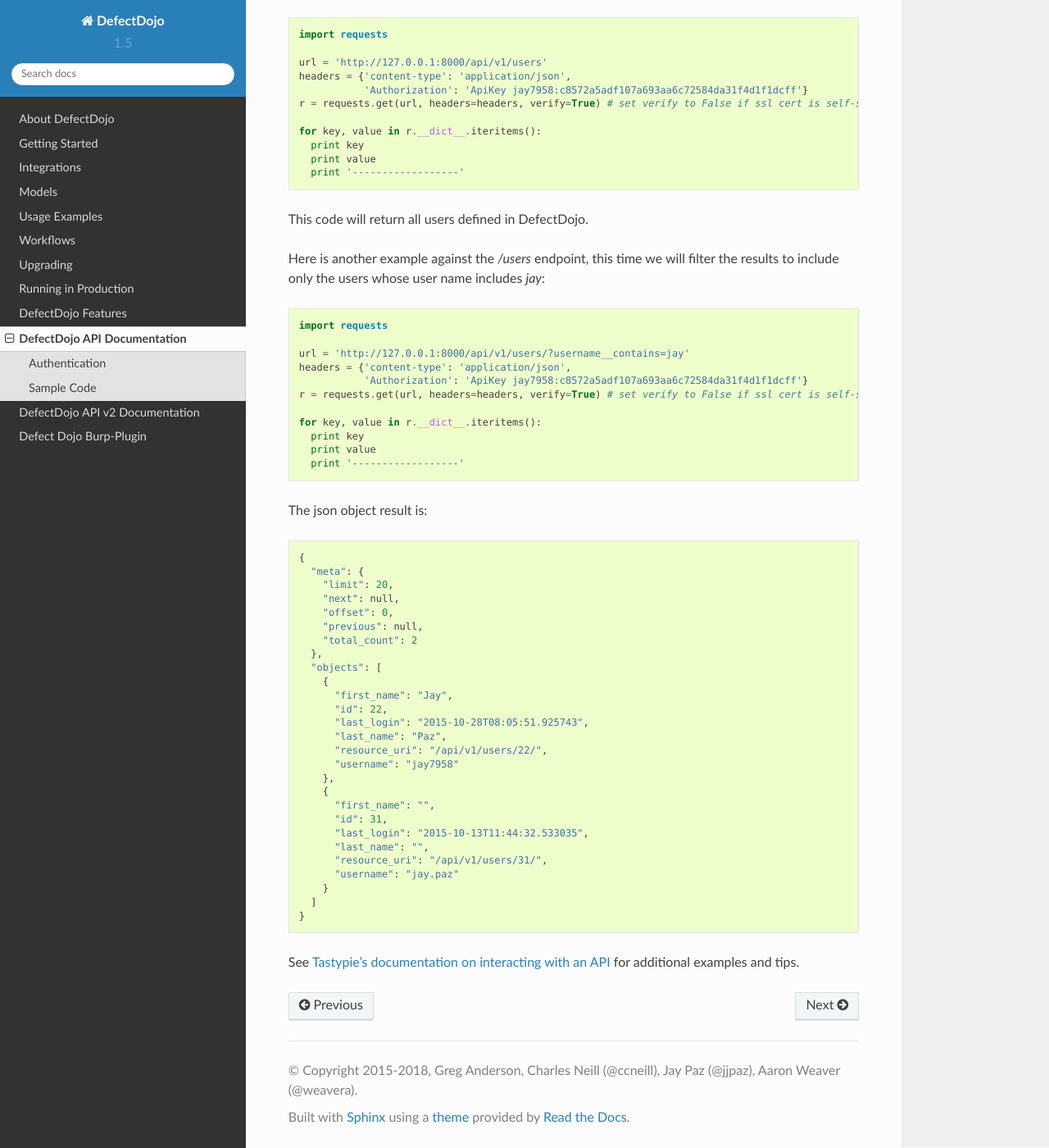
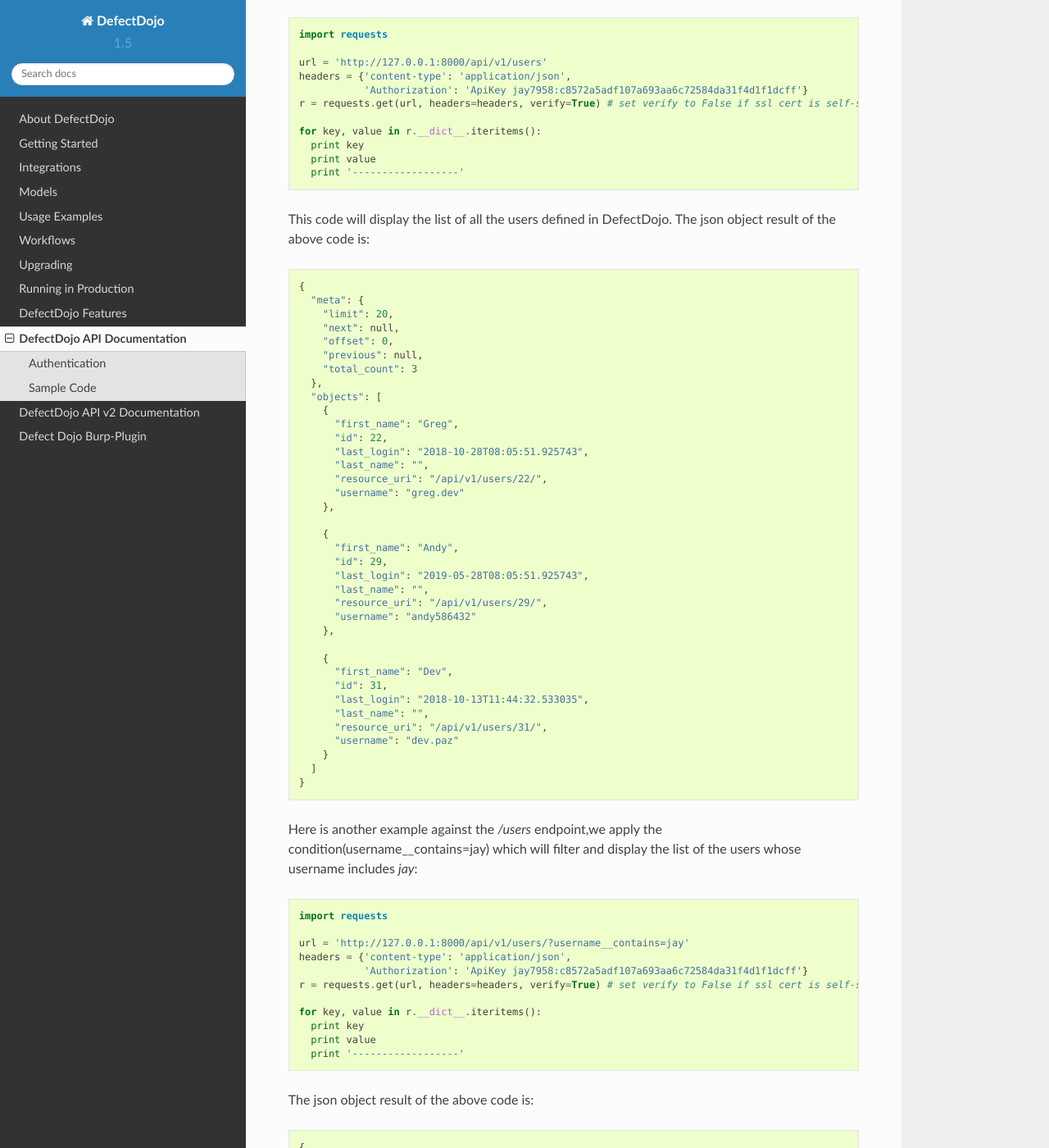
Before and after one commit to DefectDojo/Documentation, a Sphinx documentation site: the page built from docs/api-docs.rst, in a window 1280 px wide and 1400 px high, scrolled down 2199 px. Shown: the whole window at 82% size. Built offline with Sphinx 7.4.7 and the Read the Docs theme 2.0.0, drawn with Linux system fonts in a browser that asks for light colours; some of the changed text lies outside the part shown.

Commit message:
API Documentation Updated

```diff
--- a/docs/api-docs.rst
+++ b/docs/api-docs.rst
@@ -50,7 +50,7 @@
 Sample Code
 -----------
 
-Here is a simple python example against the `/users` endpoint: ::
+Here are some simple python examples and their results produced against the `/users` endpoint: ::
 
     import requests
 
@@ -64,10 +64,50 @@
       print value
       print '------------------'
 
-This code will return all users defined in DefectDojo.
+This code will display the list of all the users defined in DefectDojo.
+The json object result of the above code is: ::
 
-Here is another example against the `/users` endpoint, this time we will filter the results to include only the users
-whose user name includes `jay`: ::
+    {
+      "meta": {
+        "limit": 20,
+        "next": null,
+        "offset": 0,
+        "previous": null,
+        "total_count": 3
+      },
+      "objects": [
+        {
+          "first_name": "Greg",
+          "id": 22,
+          "last_login": "2018-10-28T08:05:51.925743",
+          "last_name": "",
+          "resource_uri": "/api/v1/users/22/",
+          "username": "greg.dev"
+        },
+
+	{
+          "first_name": "Andy",
+          "id": 29,
+          "last_login": "2019-05-28T08:05:51.925743",
+          "last_name": "",
+          "resource_uri": "/api/v1/users/29/",
+          "username": "andy586432"
+        },
+
+        {
+          "first_name": "Dev",
+          "id": 31,
+          "last_login": "2018-10-13T11:44:32.533035",
+          "last_name": "",
+          "resource_uri": "/api/v1/users/31/",
+          "username": "dev.paz"
+        }
+      ]
+    }
+
+
+Here is another example against the `/users` endpoint,we apply the condition(username__contains=jay) which will filter and display the list of the users
+whose username includes `jay`: ::
 
     import requests
 
@@ -81,7 +121,7 @@
       print value
       print '------------------'
 
-The json object result is: ::
+The json object result of the above code is: ::
 
     {
       "meta": {
@@ -95,7 +135,7 @@
         {
           "first_name": "Jay",
           "id": 22,
-          "last_login": "2015-10-28T08:05:51.925743",
+          "last_login": "2019-04-22T08:05:51.925743",
           "last_name": "Paz",
           "resource_uri": "/api/v1/users/22/",
           "username": "jay7958"
@@ -103,7 +143,7 @@
         {
           "first_name": "",
           "id": 31,
-          "last_login": "2015-10-13T11:44:32.533035",
+          "last_login": "2019-04-04T11:44:32.533035",
           "last_name": "",
           "resource_uri": "/api/v1/users/31/",
           "username": "jay.paz"
```
